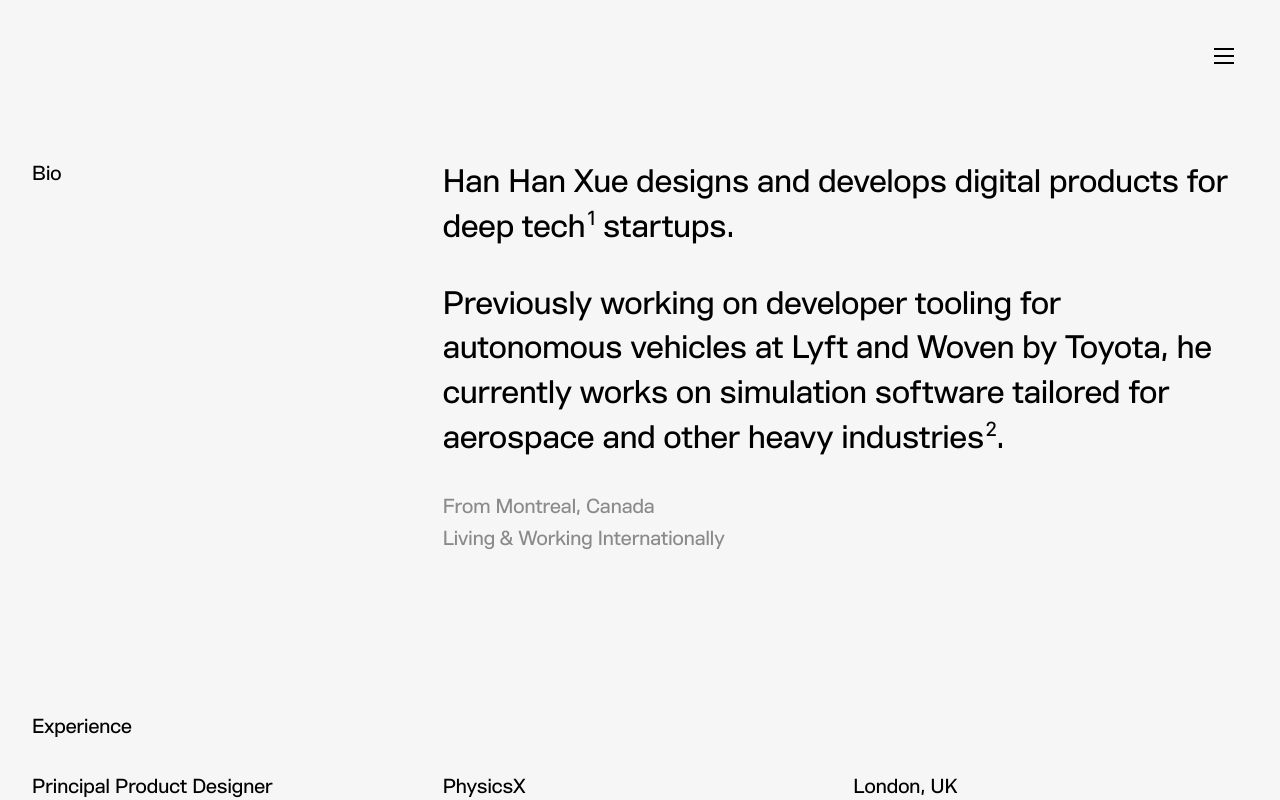
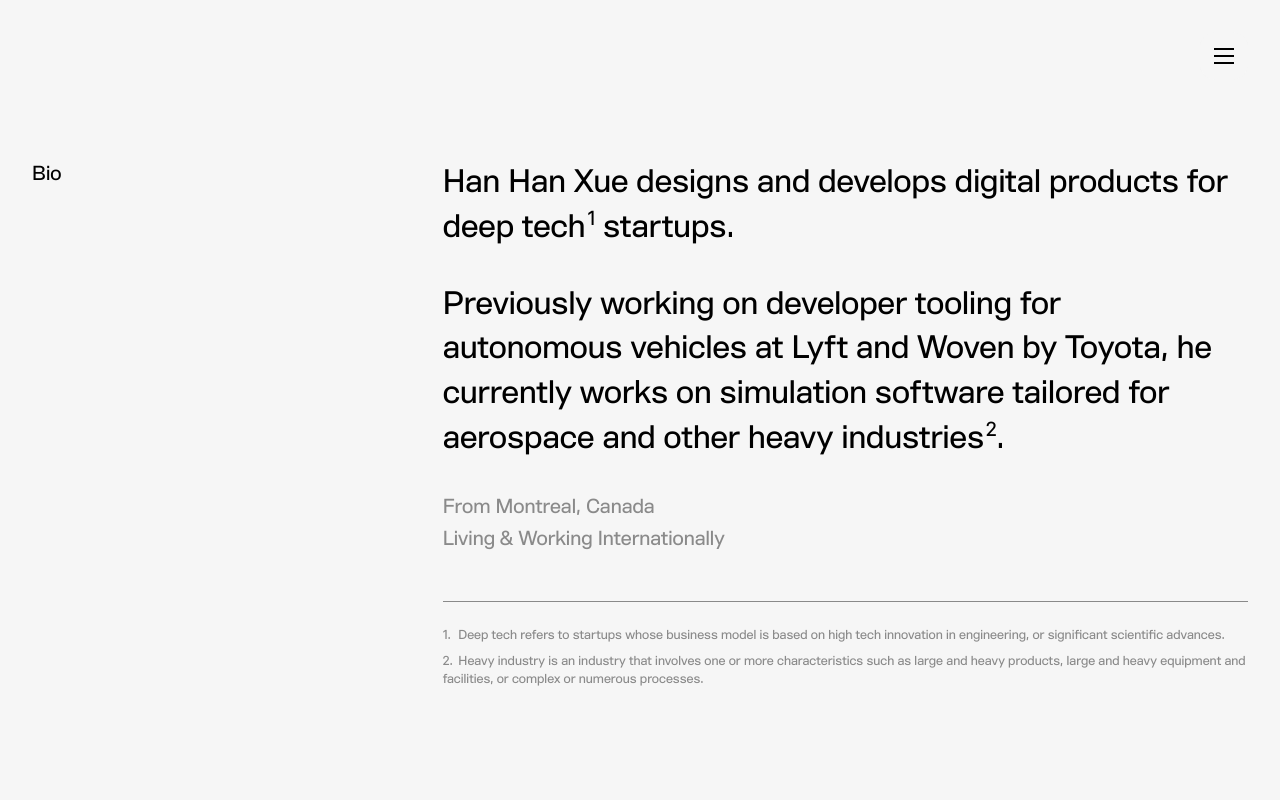
Before and after one commit to hanhanxue/230914_HanHanXue, a Next.js app: page /info in a window 1280 px wide. Shown: the top 800 px of the page. Built offline with nearby package versions, Linux system fonts and the light colour scheme.

Commit message:
added footnotes in bio section

```diff
--- a/src/components/info/BioSection.module.scss
+++ b/src/components/info/BioSection.module.scss
@@ -43,6 +43,36 @@
 
     }
 
+    .footnote {
+        border-top: 1px solid $color-gray-600;
+        padding-top: rem(24);
+
+        color: $color-gray-600;
+        margin-top: rem(48);
+
+        & li:not(:first-child) {
+            margin-top: rem(8);
+        }
+
+        li {
+            counter-increment: item;
+        }
+
+        li::before {
+            content: counter(item) ".";
+            margin-right: rem(8);
+            // background: lightblue;
+            // border-radius: 100%;
+            // color: white;
+            width: .6em;
+            // text-align: center;
+            display: inline-block;
+        }
+
+    }
+
+
+
     @media (max-width: $screen-xl) {
 
         .sectionTitle {
--- a/src/components/info/BioSection.tsx
+++ b/src/components/info/BioSection.tsx
@@ -15,7 +15,7 @@
 
                 <div className={`${styles.bioFrame}`}>
                     <p className={`body-2xl ${styles.bio}`}>Han Han Xue designs and develops digital products for deep tech<sup className={`body-xl `}>1</sup> startups.</p>
-                <p className={`body-2xl ${styles.bio}`}>Previously working on developer tooling for autonomous vehicles at Lyft and Woven by Toyota, he currently works on simulation software tailored for aerospace and other heavy industries<sup className={`body-xl `}>2</sup>.</p>
+                    <p className={`body-2xl ${styles.bio}`}>Previously working on developer tooling for autonomous vehicles at Lyft and Woven by Toyota, he currently works on simulation software tailored for aerospace and other heavy industries<sup className={`body-xl`}>2</sup>.</p>
 
                     <ul className={`body-xl ${styles.sub}`}>
                         {/* <li>Born in Shenzhen, China</li> */}
@@ -23,6 +23,13 @@
                         <li>From Montreal, Canada</li>
                         <li>Living & Working Internationally</li>
                     </ul>
+
+                    <ol className={`body-xs ${styles.footnote}`}>
+                        {/* <li>Born in Shenzhen, China</li> */}
+                        {/* <li>Raised in Montreal, Canada</li> */}
+                        <li>Deep tech refers to startups whose business model is based on high tech innovation in engineering, or significant scientific advances.</li>
+                        <li>Heavy industry is an industry that involves one or more characteristics such as large and heavy products, large and heavy equipment and facilities, or complex or numerous processes.</li>
+                    </ol>
 
                 </div>
 
--- a/src/styles/base/_typography.scss
+++ b/src/styles/base/_typography.scss
@@ -36,6 +36,12 @@
 
 
 
+.body-xs {
+  font-family: 'SuperManifoldPro';
+  font-size: rem(12.8);
+  line-height: 1.4;
+
+}
 
 
 
@@ -57,6 +63,8 @@
     font-size: rem(28);
   }
 }
+
+
 
 .body-3xl {
   font-family: 'SuperManifoldPro';
```
Also changed, not shown: src/styles/base/_base.scss (+11 -0 lines). Lines whose indentation alone changed are shown as unchanged.
